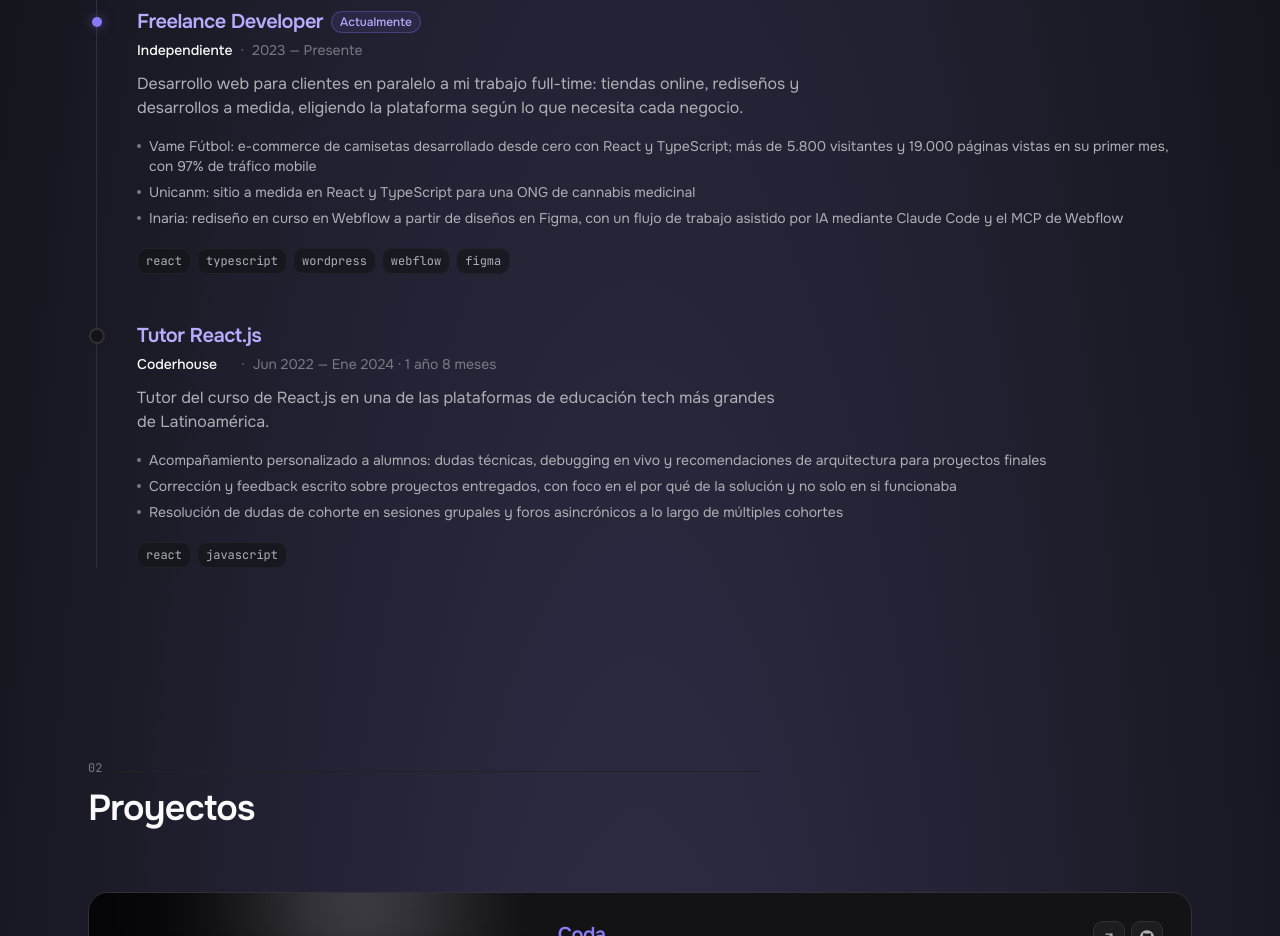
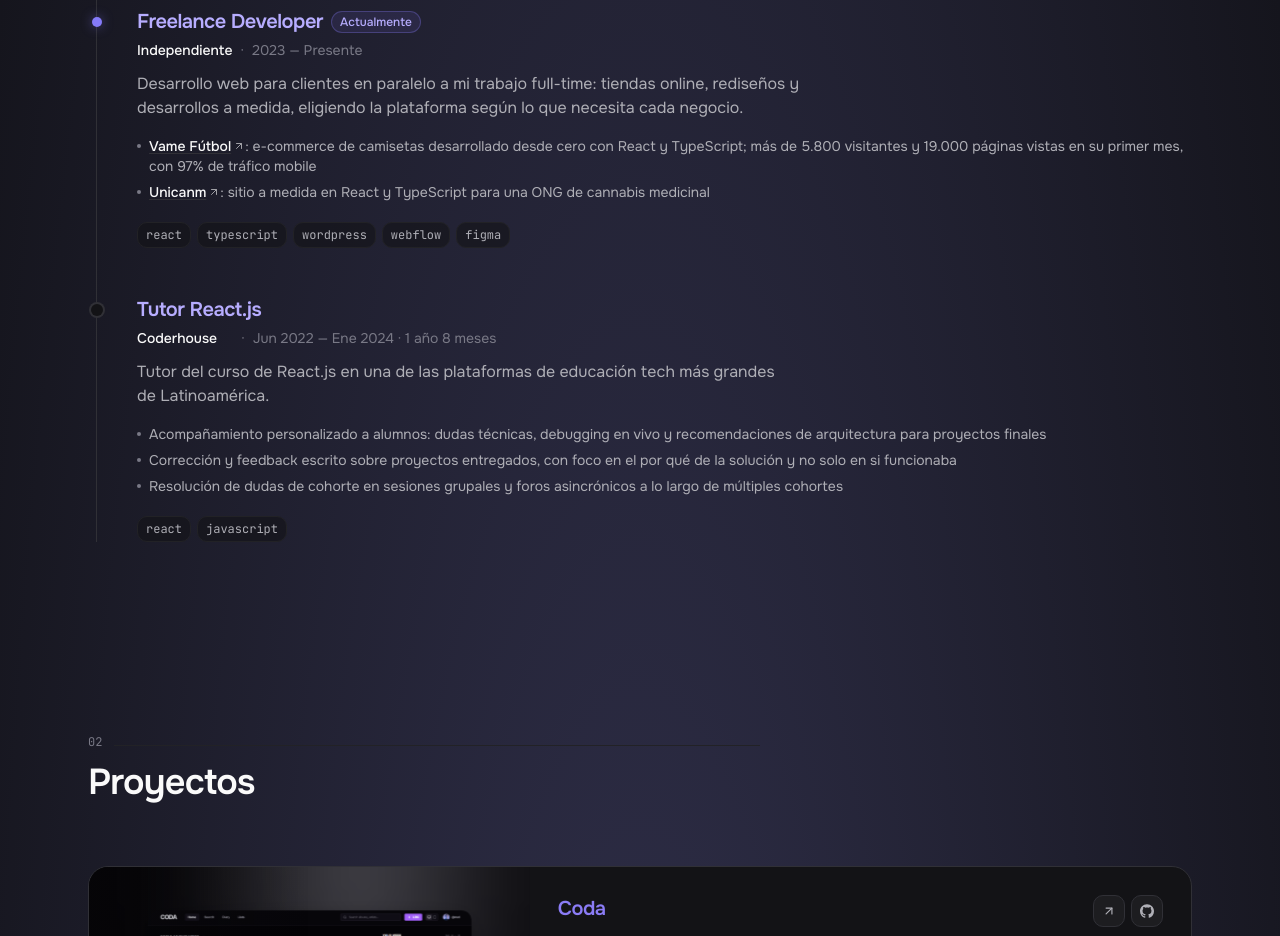
Before and after one commit to ramatc/portfolio, a Next.js app: page / in a window 1280 px wide. Shown: the part 1340-2276 px from the top of the page. Built offline with nearby package versions, Linux system fonts and the light colour scheme; no server answers.

Commit message:
feat: link freelance project highlights and hide Inaria until launch

```diff
--- a/app/components/Experience.tsx
+++ b/app/components/Experience.tsx
@@ -4,6 +4,14 @@ import { ArrowUpRight } from "lucide-react";
 import { motion, useReducedMotion } from "framer-motion";
 
 import Section from "@/app/components/Section";
+
+interface LinkedHighlight {
+  title: string;
+  url: string;
+  text: string;
+}
+
+type Highlight = string | LinkedHighlight;
 
 interface Role {
   role: string;
@@ -13,7 +21,7 @@ interface Role {
   duration?: string;
   current?: boolean;
   description: string;
-  highlights?: string[];
+  highlights?: Highlight[];
   stack: string[];
 }
 
@@ -49,9 +57,22 @@ const EXPERIENCE: Role[] = [
     description:
       "Desarrollo web para clientes en paralelo a mi trabajo full-time: tiendas online, rediseños y desarrollos a medida, eligiendo la plataforma según lo que necesita cada negocio.",
     highlights: [
-      "Vame Fútbol: e-commerce de camisetas desarrollado desde cero con React y TypeScript; más de 5.800 visitantes y 19.000 páginas vistas en su primer mes, con 97% de tráfico mobile",
-      "Unicanm: sitio a medida en React y TypeScript para una ONG de cannabis medicinal",
-      "Inaria: rediseño en curso en Webflow a partir de diseños en Figma, con un flujo de trabajo asistido por IA mediante Claude Code y el MCP de Webflow",
+      {
+        title: "Vame Fútbol",
+        url: "https://www.vamefutbol.com/",
+        text: "e-commerce de camisetas desarrollado desde cero con React y TypeScript; más de 5.800 visitantes y 19.000 páginas vistas en su primer mes, con 97% de tráfico mobile",
+      },
+      {
+        title: "Unicanm",
+        url: "https://unicanm.org/",
+        text: "sitio a medida en React y TypeScript para una ONG de cannabis medicinal",
+      },
+      // TODO: restore once the Inaria redesign is published.
+      // {
+      //   title: "Inaria",
+      //   url: "https://inaria.ar/",
+      //   text: "rediseño en curso en Webflow a partir de diseños en Figma, con un flujo de trabajo asistido por IA mediante Claude Code y el MCP de Webflow",
+      // },
     ],
     stack: ["react", "typescript", "wordpress", "webflow", "figma"],
   },
@@ -156,14 +177,36 @@ const Experience = () => {
               <ul className="mt-4 space-y-1.5">
                 {role.highlights.map((highlight) => (
                   <li
-                    key={highlight}
+                    key={
+                      typeof highlight === "string"
+                        ? highlight
+                        : highlight.title
+                    }
                     className="flex items-start gap-2 text-xs leading-relaxed text-fg-muted md:text-sm"
                   >
                     <span
                       aria-hidden="true"
                       className="mt-1.5 h-1 w-1 shrink-0 rounded-full bg-fg-subtle md:mt-2"
                     />
-                    <span>{highlight}</span>
+                    {typeof highlight === "string" ? (
+                      <span>{highlight}</span>
+                    ) : (
+                      <span>
+                        <a
+                          href={highlight.url}
+                          target="_blank"
+                          rel="noopener noreferrer"
+                          className="group/link inline-flex items-center gap-0.5 font-medium text-fg underline decoration-border underline-offset-2 transition-colors hover:text-brand-soft hover:decoration-brand-soft"
+                        >
+                          {highlight.title}
+                          <ArrowUpRight
+                            className="h-3 w-3 opacity-60 transition-opacity group-hover/link:opacity-100"
+                            aria-hidden="true"
+                          />
+                        </a>
+                        : {highlight.text}
+                      </span>
+                    )}
                   </li>
                 ))}
               </ul>
```
